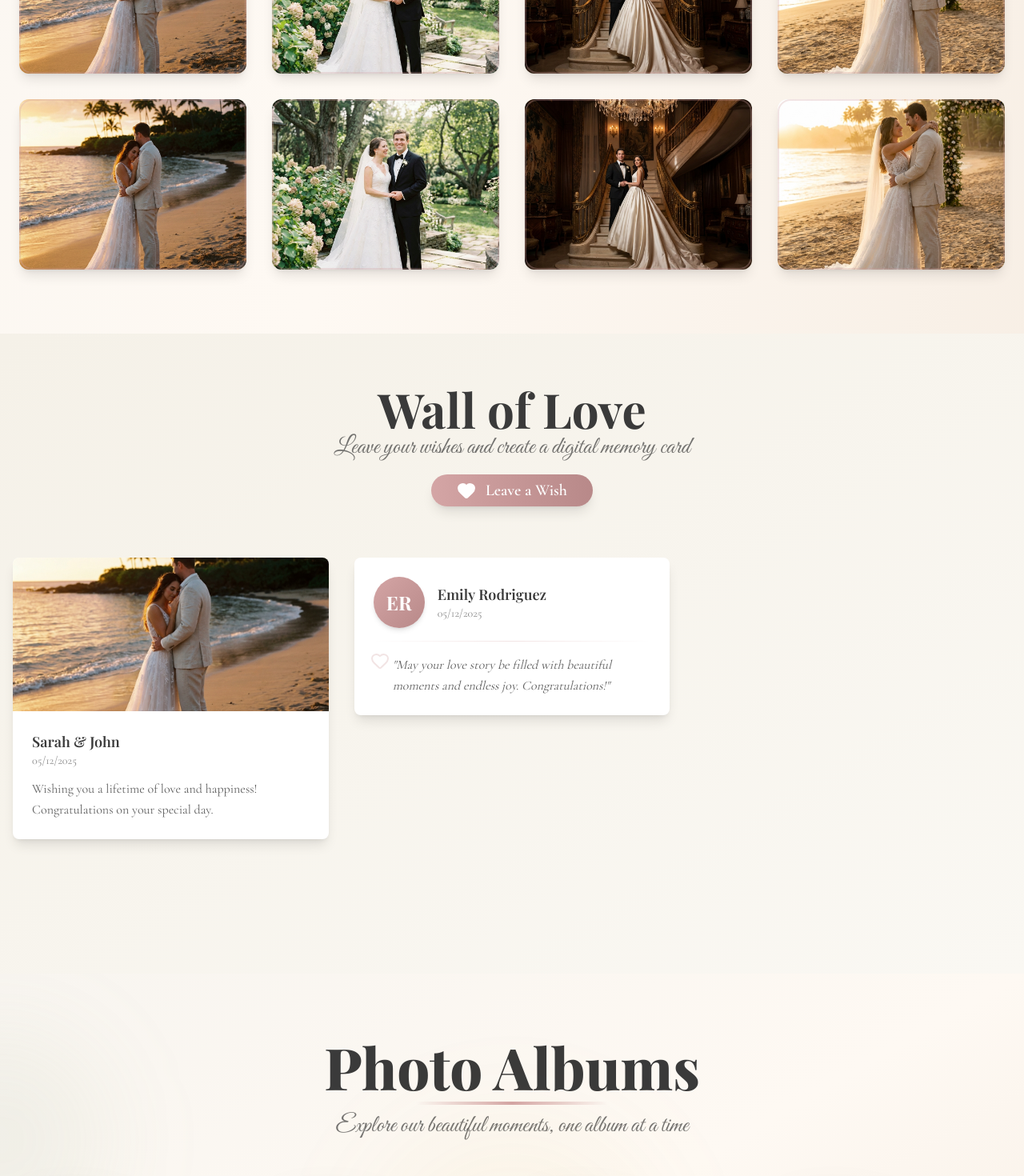
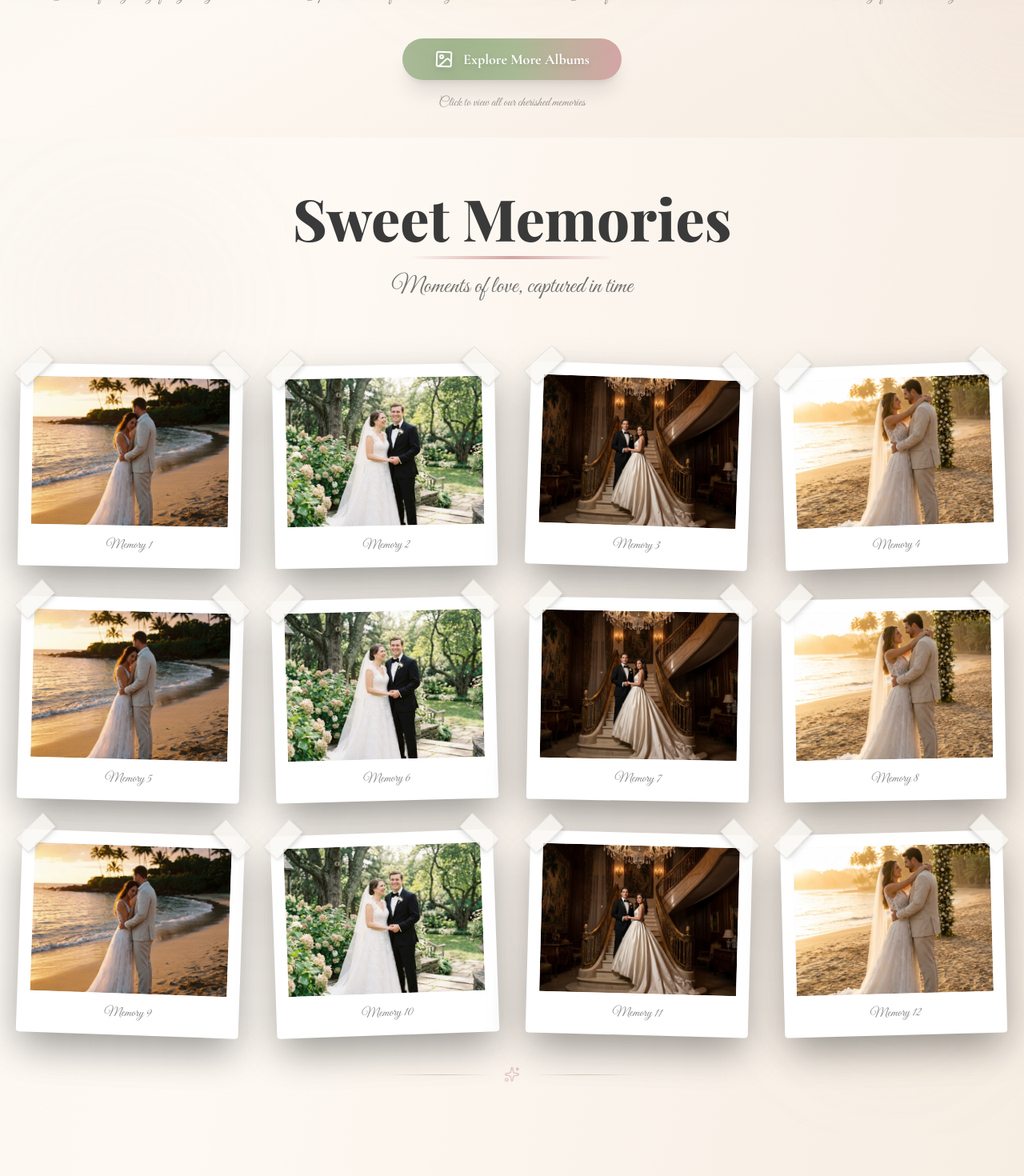
Before and after one commit to MuktadulIslam/forever-begins, a Next.js app: page / in a window 1280 px wide. Shown: the part 4020-5490 px from the top of the page at 80% size. Built offline with nearby package versions, Linux system fonts and the light colour scheme.

Commit message:
Update: the photo gallery, now the photos look more good

```diff
--- a/src/app/page.tsx
+++ b/src/app/page.tsx
@@ -14,9 +14,9 @@ export default function HomePage() {
       <BlessQuote />
       <EventDetails />
       <LoveStoryTimeline />
+      <PhotoAlbums />
       <PhotoGallery />
       <DigitalMemoryCard />
-      <PhotoAlbums />
       <Footer />
     </main>
   );
--- a/src/components/DigitalMemoryCard.tsx
+++ b/src/components/DigitalMemoryCard.tsx
@@ -113,7 +113,7 @@ export default function DigitalMemoryCard() {
   const hasMoreCards = cards.length > MAX_CARDS_ON_HOME;
 
   return (
-    <section className="min-h-screen w-full bg-linear-to-br from-[#f5f1e8] to-[#faf8f3] px-4 py-4 sm:py-6 md:py-10 lg:py-16">
+    <section className="min-h-screen w-full bg-transparent px-4 py-4 sm:py-6 md:py-10 lg:py-16">
       <div ref={ref} className="mx-auto max-w-7xl">
         {/* Header */}
         <motion.div
--- a/src/components/PhotoGallery.tsx
+++ b/src/components/PhotoGallery.tsx
@@ -3,7 +3,7 @@
 import { motion, AnimatePresence } from 'framer-motion';
 import { useInView } from 'framer-motion';
 import { useRef, useState, useEffect, useCallback } from 'react';
-import { X, ChevronLeft, ChevronRight } from 'lucide-react';
+import { X, ChevronLeft, ChevronRight, Heart, Sparkles } from 'lucide-react';
 import Image from 'next/image';
 
 interface Photo {
@@ -14,8 +14,6 @@ interface Photo {
 
 // Sample photo data - replace with actual photo paths
 const photos: Photo[] = [
-	// { id: 1, src: '/x.jpg', alt: 'Couple photo 1'},
-	// { id: 2, src: '/y.jpeg', alt: 'Couple photo 2' },
 	{ id: 1, src: '/images/wedding-couple1.png', alt: 'Couple photo 1'},
 	{ id: 2, src: '/images/wedding-couple2.png', alt: 'Couple photo 2' },
 	{ id: 3, src: '/images/wedding-couple3.png', alt: 'Family photo 1' },
@@ -34,37 +32,72 @@ function PhotoCard({ photo, onClick, index }: { photo: Photo; onClick: () => voi
 	const ref = useRef(null);
 	const isInView = useInView(ref, { once: true, margin: "-50px" });
 
+	// Alternating slight rotations for a more organic gallery feel
+	const rotations = [1, -1, 2, -2, 1.5, -1.5];
+	const rotation = rotations[index % rotations.length];
+
 	return (
 		<motion.div
 			ref={ref}
-			initial={{ opacity: 0, y: 30, scale: 0.95 }}
-			animate={isInView ? { opacity: 1, y: 0, scale: 1 } : { opacity: 0, y: 30, scale: 0.95 }}
+			initial={{ opacity: 0, y: 40, scale: 0.9 }}
+			animate={isInView ? { opacity: 1, y: 0, scale: 1 } : { opacity: 0, y: 40, scale: 0.9 }}
 			transition={{
-				duration: 0.5,
-				delay: index * 0.05,
+				duration: 0.7,
+				delay: index * 0.1,
 				ease: [0.25, 0.46, 0.45, 0.94]
 			}}
-			whileHover={{ y: -8, scale: 1.02 }}
-			whileTap={{ scale: 0.98 }}
-			className="group relative overflow-hidden rounded-xl cursor-pointer shadow-lg hover:shadow-2xl transition-shadow duration-300"
+			whileHover={{ y: -16, scale: 1.05, rotate: 0, transition: { duration: 0.3 } }}
+			whileTap={{ scale: 0.95 }}
+			style={{ rotate: rotation }}
+			className="group relative cursor-pointer"
 			onClick={onClick}
 		>
-			{/* Image Container */}
-			<div className="relative aspect-4/3 overflow-hidden bg-[#f5ebe0]">
+			{/* Polaroid-style frame */}
+			<div className="relative bg-white p-3 sm:p-4 rounded-sm shadow-2xl hover:shadow-3xl transition-all duration-500">
+				{/* Photo container */}
+				<div className="relative aspect-[4/3] overflow-hidden bg-gray-100 mb-3">
 					<Image
 						src={photo.src}
 						alt={photo.alt}
 						fill
-					className="object-cover transition-transform duration-500 group-hover:scale-110"
+						className="object-cover transition-all duration-700 group-hover:scale-110"
 						sizes="(max-width: 768px) 50vw, (max-width: 1024px) 33vw, 25vw"
 					/>
 
-				{/* Overlay on hover */}
-				<div className="absolute inset-0 bg-linear-to-t from-[#3a3a3a]/60 via-[#3a3a3a]/20 to-transparent opacity-0 group-hover:opacity-100 transition-opacity duration-300" />
+					{/* Subtle gradient overlay */}
+					<div className="absolute inset-0 bg-linear-to-t from-black/10 to-transparent opacity-0 group-hover:opacity-100 transition-opacity duration-500" />
+
+					{/* Hover icon overlay */}
+					<div className="absolute inset-0 flex items-center justify-center bg-black/0 group-hover:bg-black/20 transition-all duration-300">
+						<motion.div
+							initial={{ scale: 0, opacity: 0 }}
+							whileHover={{ scale: 1, opacity: 1 }}
+							transition={{ duration: 0.2 }}
+							className="opacity-0 group-hover:opacity-100 transition-opacity duration-300"
+						>
+							<div className="bg-white/95 backdrop-blur-sm p-3 rounded-full shadow-xl">
+								<Sparkles className="h-5 w-5 text-[#d4a5a5]" />
+							</div>
+						</motion.div>
+					</div>
 				</div>
 
-			{/* Decorative border */}
-			<div className="absolute inset-0 border-2 border-[#d4a5a5]/30 rounded-2xl pointer-events-none" />
+				{/* Photo caption/number */}
+				<div className="text-center">
+					<p className="font-script text-sm sm:text-base text-[#3a3a3a]/60">
+						Memory {index + 1}
+					</p>
+				</div>
+
+				{/* Corner tape effect - top left */}
+				<div className="absolute -top-2 -left-2 w-12 h-6 bg-[#faf8f3]/80 shadow-md rotate-[-45deg] border border-[#3a3a3a]/10" />
+
+				{/* Corner tape effect - top right */}
+				<div className="absolute -top-2 -right-2 w-12 h-6 bg-[#faf8f3]/80 shadow-md rotate-[45deg] border border-[#3a3a3a]/10" />
+			</div>
+
+			{/* Soft shadow beneath */}
+			<div className="absolute inset-0 -z-10 bg-black/20 blur-xl translate-y-4 group-hover:translate-y-6 transition-transform duration-500" />
 		</motion.div>
 	);
 }
@@ -84,7 +117,7 @@ function Lightbox({ photo, onClose, onNext, onPrev, currentIndex, totalPhotos, d
 			animate={{ opacity: 1 }}
 			exit={{ opacity: 0 }}
 			transition={{ duration: 0.3 }}
-			className="fixed inset-0 z-50 flex items-center justify-center bg-black/90 backdrop-blur-sm p-4"
+			className="fixed inset-0 z-50 flex items-center justify-center bg-black/95 backdrop-blur-sm p-4"
 			onClick={onClose}
 		>
 			{/* Close button */}
@@ -93,7 +126,7 @@ function Lightbox({ photo, onClose, onNext, onPrev, currentIndex, totalPhotos, d
 				animate={{ opacity: 1, scale: 1 }}
 				transition={{ delay: 0.1 }}
 				onClick={onClose}
-				className="absolute top-4 right-4 z-50 p-2 rounded-full bg-white/10 hover:bg-white/20 backdrop-blur-sm transition-colors duration-300"
+				className="absolute top-4 right-4 z-50 p-3 rounded-full bg-white/10 hover:bg-white/20 backdrop-blur-sm transition-colors duration-300"
 				aria-label="Close"
 			>
 				<X className="h-6 w-6 text-white" />
@@ -109,7 +142,7 @@ function Lightbox({ photo, onClose, onNext, onPrev, currentIndex, totalPhotos, d
 						e.stopPropagation();
 						onPrev();
 					}}
-					className="absolute left-4 z-50 p-1.5 rounded-full bg-black/30 hover:bg-black/40 backdrop-blur-sm transition-colors duration-300"
+					className="absolute left-4 z-50 p-3 rounded-full bg-white/10 hover:bg-white/20 backdrop-blur-sm transition-colors duration-300"
 					aria-label="Previous photo"
 				>
 					<ChevronLeft className="h-6 w-6 text-white" />
@@ -126,7 +159,7 @@ function Lightbox({ photo, onClose, onNext, onPrev, currentIndex, totalPhotos, d
 						e.stopPropagation();
 						onNext();
 					}}
-					className="absolute right-4 z-50 p-1.5 rounded-full bg-black/30 hover:bg-black/40 backdrop-blur-sm transition-colors duration-300"
+					className="absolute right-4 z-50 p-3 rounded-full bg-white/10 hover:bg-white/20 backdrop-blur-sm transition-colors duration-300"
 					aria-label="Next photo"
 				>
 					<ChevronRight className="h-6 w-6 text-white" />
@@ -169,10 +202,8 @@ function Lightbox({ photo, onClose, onNext, onPrev, currentIndex, totalPhotos, d
 					const swipe = Math.abs(offset.x) * velocity.x;
 
 					if (swipe > 10000 || offset.x > 100) {
-						// Swiped right - go to previous
 						onPrev();
 					} else if (swipe < -10000 || offset.x < -100) {
-						// Swiped left - go to next
 						onNext();
 					}
 				}}
@@ -192,19 +223,19 @@ function Lightbox({ photo, onClose, onNext, onPrev, currentIndex, totalPhotos, d
 				</div>
 
 				{/* Photo counter */}
-				<div className="absolute bottom-4 left-1/2 -translate-x-1/2 px-4 py-1 rounded-full bg-black/30 backdrop-blur-sm pointer-events-none">
-					<p className="font-cormorant text-white text-sm">
+				<div className="absolute bottom-4 left-1/2 -translate-x-1/2 px-6 py-2 rounded-full bg-white/10 backdrop-blur-md border border-white/20 pointer-events-none">
+					<p className="font-cormorant text-white text-base font-semibold">
 						{currentIndex + 1} / {totalPhotos}
 					</p>
 				</div>
 
-				{/* Swipe indicator hint (shows on first photo) */}
+				{/* Swipe indicator hint */}
 				{currentIndex === 0 && (
 					<motion.div
 						initial={{ opacity: 0 }}
 						animate={{ opacity: [0, 0.6, 0] }}
 						transition={{ duration: 2, delay: 0.5 }}
-						className="absolute top-1/2 left-1/2 -translate-x-1/2 -translate-y-1/2 flex items-center gap-2 px-4 py-2 rounded-full bg-black/40 backdrop-blur-sm pointer-events-none"
+						className="absolute top-1/2 left-1/2 -translate-x-1/2 -translate-y-1/2 flex items-center gap-2 px-4 py-2 rounded-full bg-white/10 backdrop-blur-md border border-white/20 pointer-events-none"
 					>
 						<ChevronLeft className="h-4 w-4 text-white animate-pulse" />
 						<span className="text-white text-sm font-cormorant">Swipe to navigate</span>
@@ -261,24 +292,37 @@ export default function PhotoGallery() {
 	}, [selectedPhoto, handleNext, handlePrev]);
 
 	return (
-		<section className="relative min-h-screen w-full overflow-hidden px-3 md:px-6 py-10 lg:py-20">
+		<section className="relative min-h-screen w-full overflow-hidden px-3 md:px-6 py-8 lg:py-16">
+			{/* Subtle decorative elements */}
+			<div className="pointer-events-none absolute top-20 left-10 w-64 h-64 bg-[#d4a5a5]/5 rounded-full blur-3xl" />
+			<div className="pointer-events-none absolute bottom-20 right-10 w-64 h-64 bg-[#9caf88]/5 rounded-full blur-3xl" />
+
 			<div ref={ref} className="relative mx-auto max-w-7xl">
 				{/* Header */}
 				<motion.div
 					initial={{ opacity: 0, y: 30 }}
 					animate={isInView ? { opacity: 1, y: 0 } : { opacity: 0, y: 30 }}
 					transition={{ duration: 0.8 }}
-					className="mb-6 md:mb-8 lg:mb-10 text-center px-4"
+					className="mb-10 md:mb-14 lg:mb-20 text-center px-4"
 				>
-					<h2 className="font-playfair mb-1 text-3xl sm:text-4xl md:text-5xl lg:text-7xl font-extrabold text-[#3a3a3a]">
+					<h2 className="font-playfair mb-3 text-4xl sm:text-5xl md:text-6xl lg:text-7xl font-extrabold text-[#3a3a3a]">
 						Sweet Memories
 					</h2>
 
-					<div className="mx-auto h-0.5 lg:h-1 w-40 sm:w-48 lg:w-60 bg-linear-to-r from-transparent via-[#d4a5a5] to-transparent mb-2 rounded-full" />
+					<div className="mx-auto h-1 w-48 sm:w-56 lg:w-64 bg-linear-to-r from-transparent via-[#d4a5a5] to-transparent mb-4 rounded-full" />
+
+					<motion.p
+						initial={{ opacity: 0 }}
+						animate={isInView ? { opacity: 1 } : { opacity: 0 }}
+						transition={{ duration: 0.8, delay: 0.4 }}
+						className="font-script text-xl sm:text-2xl lg:text-3xl text-[#3a3a3a]/70 max-w-2xl mx-auto"
+					>
+						Moments of love, captured in time
+					</motion.p>
 				</motion.div>
 
-				{/* Photo Grid */}
-				<div className="grid grid-cols-2 md:grid-cols-3 lg:grid-cols-4 gap-3 md:gap-6 lg:gap-8">
+				{/* Photo Grid - Masonry Style */}
+				<div className="grid grid-cols-2 md:grid-cols-3 lg:grid-cols-4 gap-6 md:gap-8 lg:gap-10">
 					{photos.map((photo, index) => (
 						<PhotoCard
 							key={photo.id}
@@ -288,6 +332,20 @@ export default function PhotoGallery() {
 						/>
 					))}
 				</div>
+
+				{/* Bottom decorative element */}
+				<motion.div
+					initial={{ opacity: 0, y: 20 }}
+					animate={isInView ? { opacity: 1, y: 0 } : { opacity: 0, y: 20 }}
+					transition={{ duration: 0.6, delay: 1 }}
+					className="mt-10 text-center"
+				>
+					<div className="flex items-center justify-center gap-4">
+						<div className="h-px w-32 bg-linear-to-r from-transparent via-[#9caf88]/50 to-transparent" />
+						<Sparkles className="h-5 w-5 text-[#d4a5a5]/50" />
+						<div className="h-px w-32 bg-linear-to-l from-transparent via-[#9caf88]/50 to-transparent" />
+					</div>
+				</motion.div>
 			</div>
 
 			{/* Lightbox Modal */}
```
Lines whose indentation alone changed are shown as unchanged.
